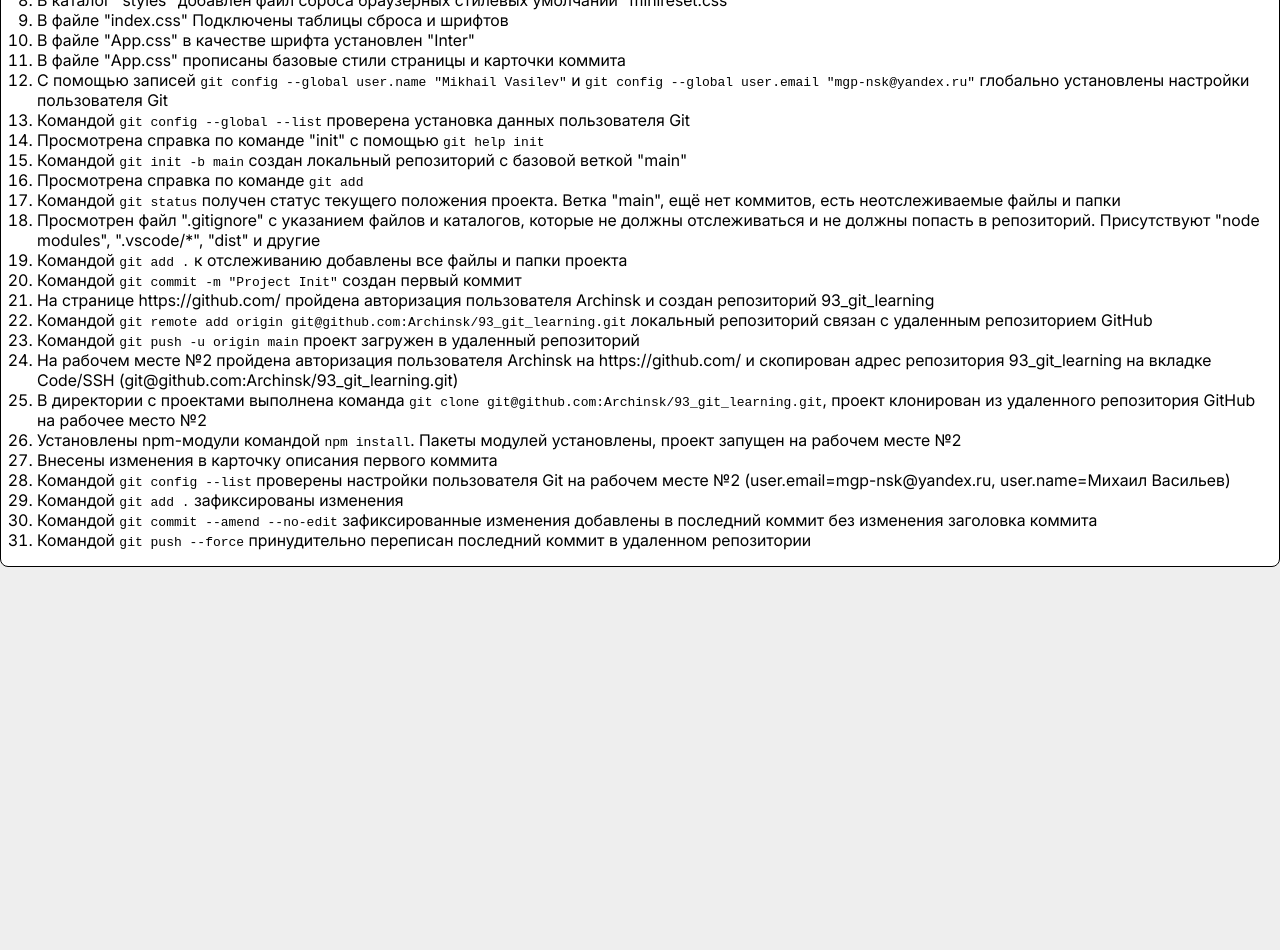
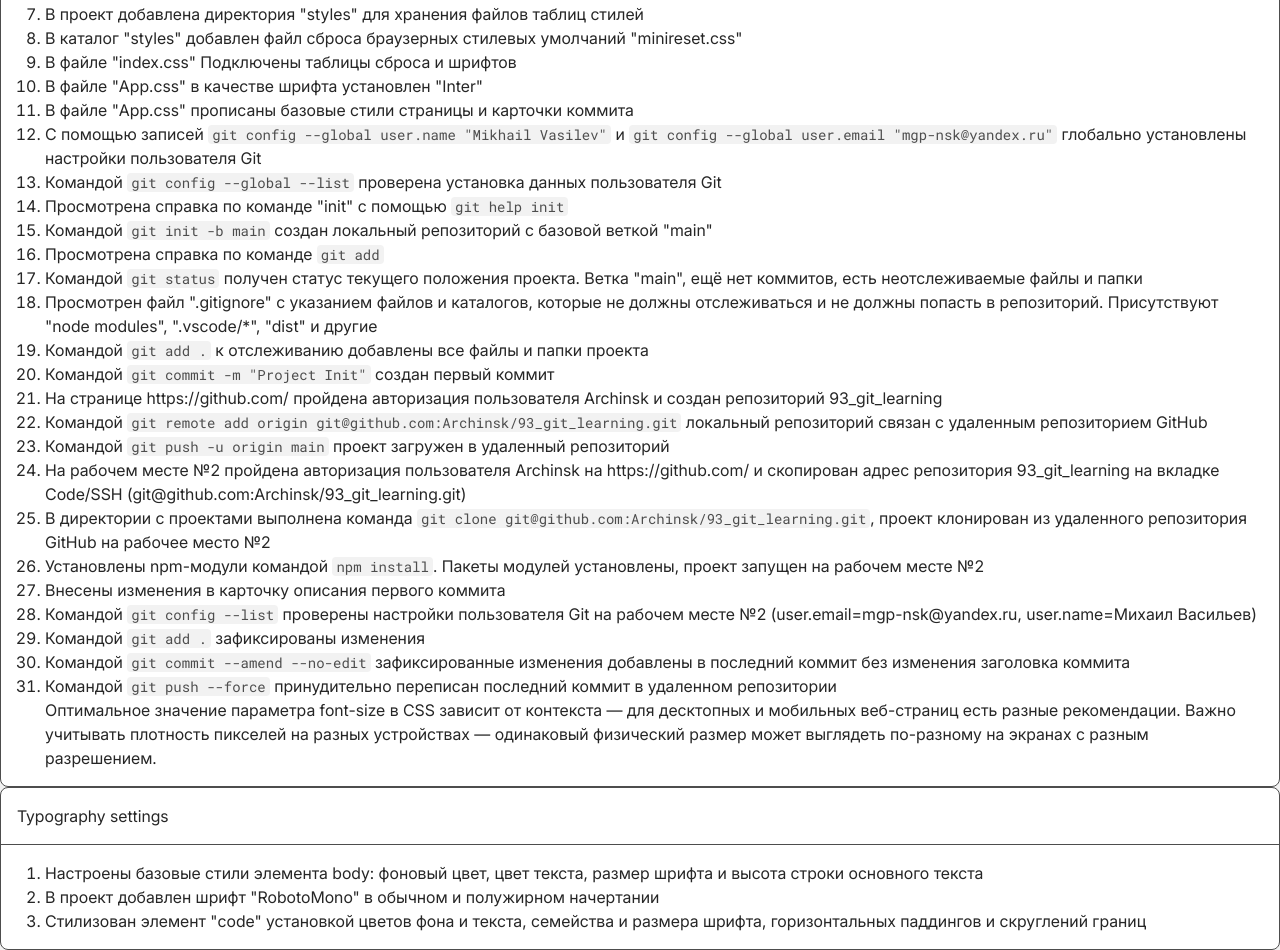
Before and after one commit to Archinsk/93_git_learning, a React (Vite) app: page / in a window 1280 px wide. Shown: the part 240-1190 px from the top of the page. Before the commit the page ends 807 px from the top, so only its background shows below. Built offline with nearby package versions, Linux system fonts and the light colour scheme.

Commit message:
Typography settings

```diff
--- a/src/App.css
+++ b/src/App.css
@@ -1,17 +1,20 @@
 body {
   font-family: inter;
-  background-color: #eee;
+  background-color: hsl(0, 0%, 95%);
+  color: hsl(0, 0%, 15%);
+  font-size: 1rem;
+  line-height: 1.5;
 }
 
 .commit {
   background-color: white;
-  border: 0.0625rem solid black;
+  border: 0.0625rem solid hsl(0, 0%, 30%);
   border-radius: 0.5rem;
 }
 
 .commit-head {
   padding: 1rem;
-  border-bottom: 0.0625rem solid black;
+  border-bottom: 0.0625rem solid hsl(0, 0%, 30%);
 }
 
 .commit-body {
@@ -19,5 +22,15 @@ body {
 }
 
 ol {
-  margin-left: 1.25rem;
+  margin-left: 1.75rem;
 }
+
+code {
+  background-color: hsl(0, 0%, 95%);
+  color: hsl(0, 0%, 30%);
+  padding-left: 0.25rem;
+  padding-right: 0.25rem;
+  border-radius: 0.25rem;
+  font-family: roboto-mono;
+  font-size: 0.875rem;
+}
--- a/src/App.jsx
+++ b/src/App.jsx
@@ -126,6 +126,33 @@ function App() {
               Командой <code>git push --force</code> принудительно переписан
               последний коммит в удаленном репозитории
             </li>
+            <p>
+              Оптимальное значение параметра font-size в CSS зависит от
+              контекста — для десктопных и мобильных веб-страниц есть разные
+              рекомендации. Важно учитывать плотность пикселей на разных
+              устройствах — одинаковый физический размер может выглядеть
+              по-разному на экранах с разным разрешением.
+            </p>
+          </ol>
+        </div>
+      </div>
+      <div className="commit">
+        <div className="commit-head">Typography settings</div>
+        <div className="commit-body">
+          <ol>
+            <li>
+              Настроены базовые стили элемента body: фоновый цвет, цвет текста,
+              размер шрифта и высота строки основного текста
+            </li>
+            <li>
+              В проект добавлен шрифт "RobotoMono" в обычном и полужирном
+              начертании
+            </li>
+            <li>
+              Стилизован элемент "code" установкой цветов фона и текста,
+              семейства и размера шрифта, горизонтальных паддингов и скруглений
+              границ
+            </li>
           </ol>
         </div>
       </div>
--- a/src/styles/fonts.css
+++ b/src/styles/fonts.css
@@ -11,3 +11,17 @@
   font-weight: 700;
   src: url("../assets/fonts/Inter-Bold.ttf") format("truetype");
 }
+
+@font-face {
+  font-family: "roboto-mono";
+  font-style: normal;
+  font-weight: 400;
+  src: url("../assets/fonts/RobotoMono-Regular.ttf") format("truetype");
+}
+
+@font-face {
+  font-family: "roboto-mono";
+  font-style: normal;
+  font-weight: 700;
+  src: url("../assets/fonts/RobotoMono-Bold.ttf") format("truetype");
+}
```
Also changed, not shown: src/assets/fonts/RobotoMono-Bold.ttf (added), src/assets/fonts/RobotoMono-Regular.ttf (added).
